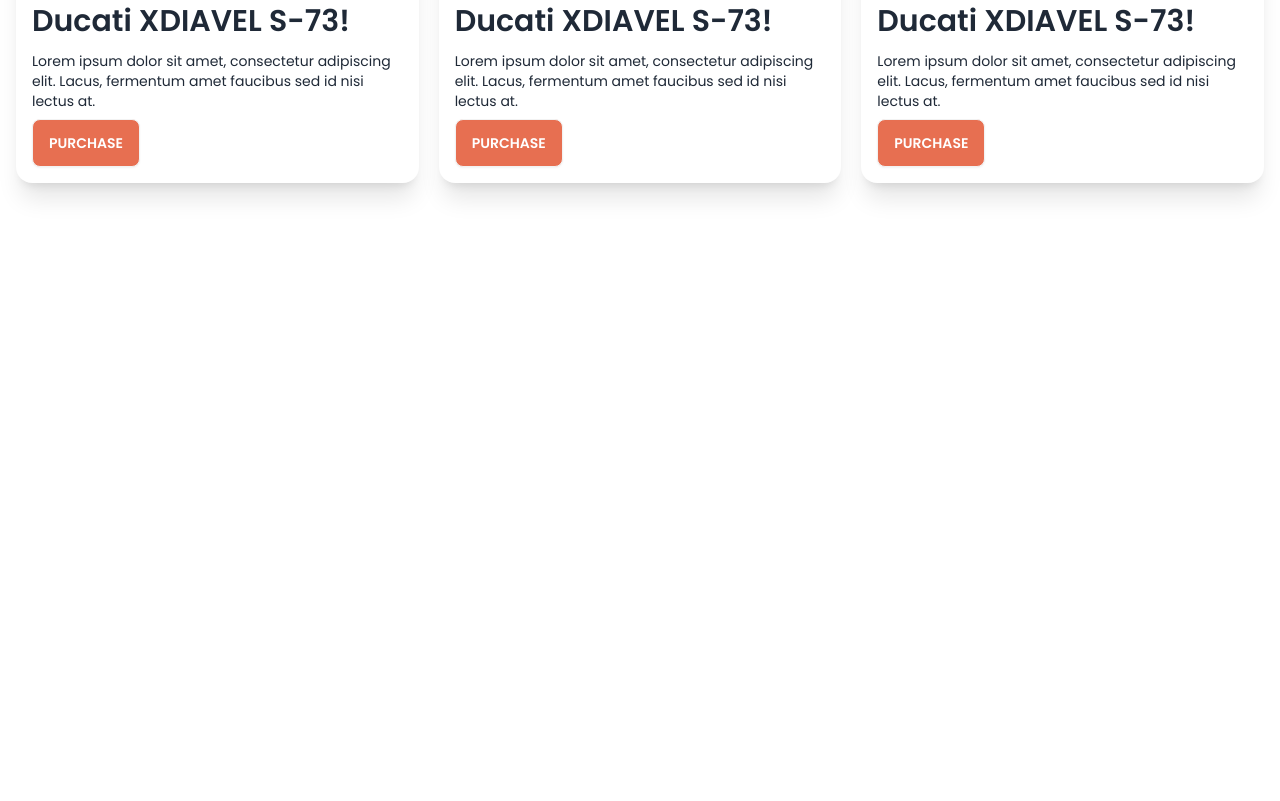
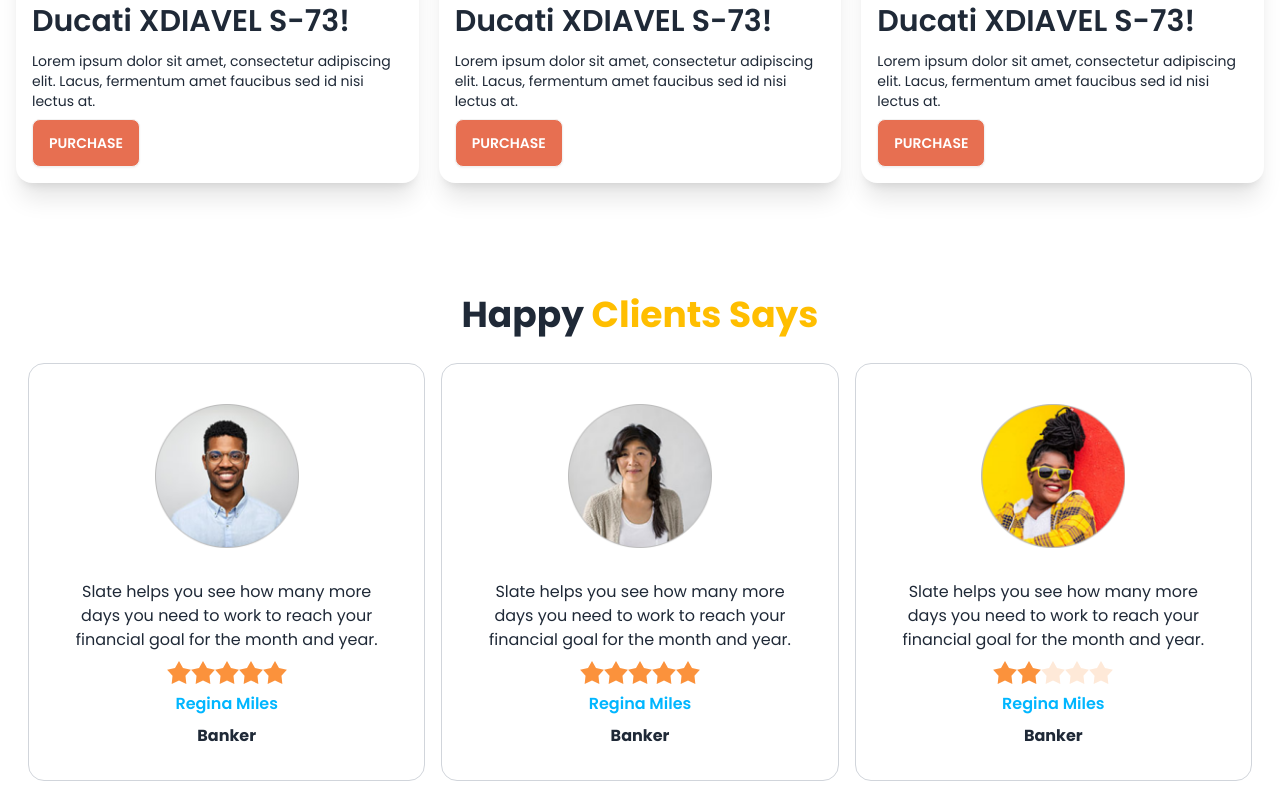
Before and after one commit to yeakubdurjoy001/Biker-Zone-with-Tailwind-and-DaisyUi, a plain HTML site: page index.html in a window 1280 px wide. Shown: the part 1087-1888 px from the top of the page. Before the commit the page ends 1382 px from the top, so only its background shows below. Drawn offline with nearby package versions, Linux system fonts and the light colour scheme.

Commit message:
added happy clients section

```diff
--- a/index.html
+++ b/index.html
@@ -26,6 +26,7 @@
             colors: {
               clifford: "#da373d",
               "bike-primary": "#E76F51",
+              "font-color-primary": "#6C6C6C",
               "bike-primary-bg": "rgba(231, 111, 81, 0.10)",
             },
           },
@@ -246,6 +247,162 @@
           </div>
         </div>
       </section>
+      <!-- Clients And Reviews Section -->
+      <section>
+        <h2 class="text-4xl text-center font-poppins font-bold mb-7">
+          Happy
+          <span class="text-warning">Clients Says</span>
+        </h2>
+        <div class="grid grid-cols-1 md:grid-cols-2 lg:grid-cols-3 gap-4 mx-7">
+          <!-- first client -->
+          <div class="card bg-base-100 border border-gray-300 mb-5">
+            <figure class="px-10 pt-10">
+              <img
+                class="w-36"
+                src="images/others/user-1.png"
+                alt="Shoes"
+                class="rounded-xl"
+              />
+            </figure>
+            <div class="card-body items-center text-center">
+              <h2
+                class="card-title text-base font-poppins font-normal font-color-primary"
+              >
+                Slate helps you see how many more days you need to work to reach
+                your financial goal for the month and year.
+              </h2>
+              <div class="rating">
+                <input
+                  type="radio"
+                  name="rating-2"
+                  class="mask mask-star-2 bg-orange-400"
+                />
+                <input
+                  type="radio"
+                  name="rating-2"
+                  class="mask mask-star-2 bg-orange-400"
+                  checked
+                />
+                <input
+                  type="radio"
+                  name="rating-2"
+                  class="mask mask-star-2 bg-orange-400"
+                />
+                <input
+                  type="radio"
+                  name="rating-2"
+                  class="mask mask-star-2 bg-orange-400"
+                />
+                <input
+                  type="radio"
+                  name="rating-2"
+                  class="mask mask-star-2 bg-orange-400"
+                />
+              </div>
+              <p class="text-info font-semibold">Regina Miles</p>
+              <h2 class="font-bold">Banker</h2>
+            </div>
+          </div>
+          <!-- second client -->
+          <div class="card bg-base-100 border border-gray-300 mb-5">
+            <figure class="px-10 pt-10">
+              <img
+                class="w-36"
+                src="images/others/user-2.png"
+                alt="Shoes"
+                class="rounded-xl"
+              />
+            </figure>
+            <div class="card-body items-center text-center">
+              <h2
+                class="card-title text-base font-poppins font-normal font-color-primary"
+              >
+                Slate helps you see how many more days you need to work to reach
+                your financial goal for the month and year.
+              </h2>
+              <div class="rating">
+                <input
+                  type="radio"
+                  name="rating-2"
+                  class="mask mask-star-2 bg-orange-400"
+                />
+                <input
+                  type="radio"
+                  name="rating-2"
+                  class="mask mask-star-2 bg-orange-400"
+                  checked
+                />
+                <input
+                  type="radio"
+                  name="rating-2"
+                  class="mask mask-star-2 bg-orange-400"
+                />
+                <input
+                  type="radio"
+                  name="rating-2"
+                  class="mask mask-star-2 bg-orange-400"
+                />
+                <input
+                  type="radio"
+                  name="rating-2"
+                  class="mask mask-star-2 bg-orange-400"
+                />
+              </div>
+              <p class="text-info font-semibold">Regina Miles</p>
+              <h2 class="font-bold">Banker</h2>
+            </div>
+          </div>
+          <!-- third client -->
+          <div class="card bg-base-100 border border-gray-300 mb-5">
+            <figure class="px-10 pt-10">
+              <img
+                class="w-36"
+                src="images/others/user-3.png"
+                alt="Shoes"
+                class="rounded-xl"
+              />
+            </figure>
+            <div class="card-body items-center text-center">
+              <h2
+                class="card-title text-base font-poppins font-normal font-color-primary"
+              >
+                Slate helps you see how many more days you need to work to reach
+                your financial goal for the month and year.
+              </h2>
+              <div class="rating">
+                <input
+                  type="radio"
+                  name="rating-2"
+                  class="mask mask-star-2 bg-orange-400"
+                />
+                <input
+                  type="radio"
+                  name="rating-2"
+                  class="mask mask-star-2 bg-orange-400"
+                  checked
+                />
+                <input
+                  type="radio"
+                  name="rating-2"
+                  class="mask mask-star-2 bg-orange-400"
+                />
+                <input
+                  type="radio"
+                  name="rating-2"
+                  class="mask mask-star-2 bg-orange-400"
+                />
+                <input
+                  type="radio"
+                  name="rating-2"
+                  class="mask mask-star-2 bg-orange-400"
+                />
+              </div>
+              <p class="text-info font-semibold">Regina Miles</p>
+              <h2 class="font-bold">Banker</h2>
+            </div>
+          </div>
+        </div>
+      </section>
     </main>
     <footer></footer>
   </body>
```
